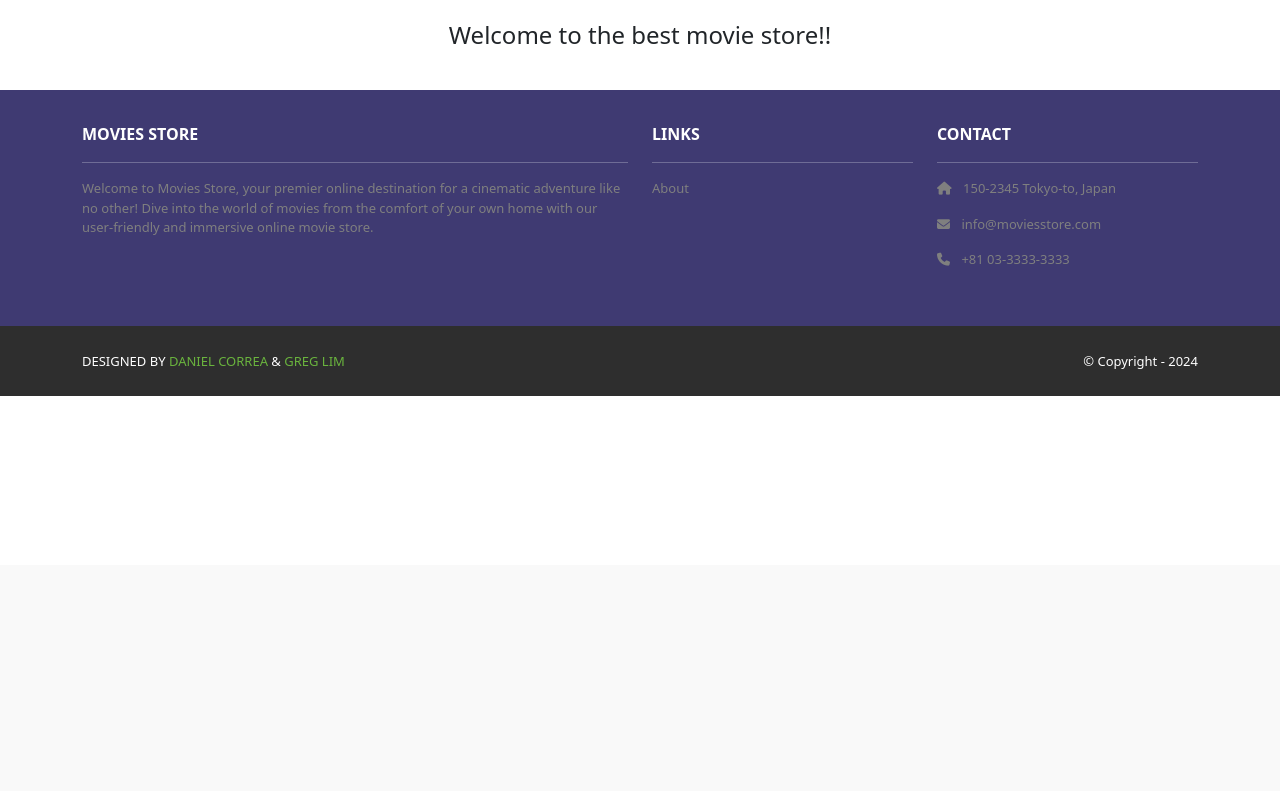
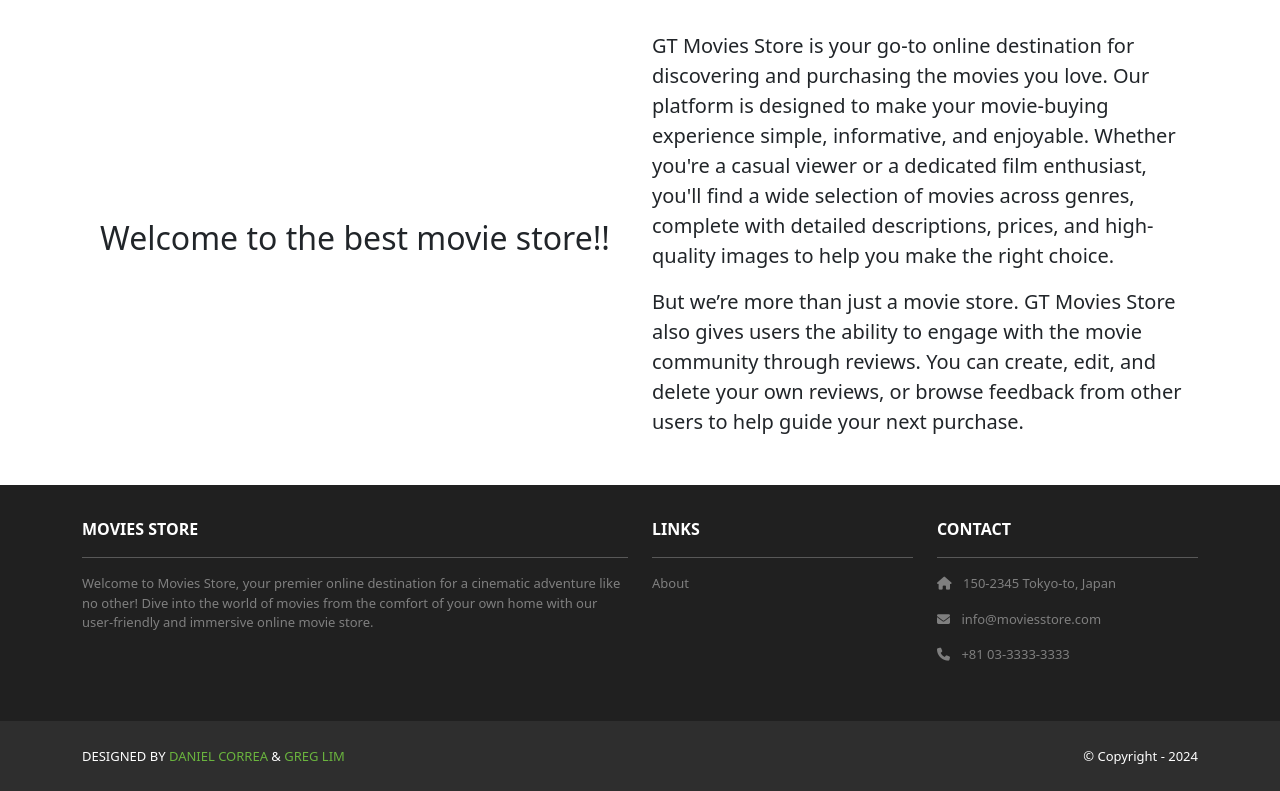
Before and after one commit to BradenPotter/moviesstore, a Django app: page / in a window 1280 px wide. Shown: the part 235-1026 px from the top of the page. Before the commit the page ends 631 px from the top, so only its background shows below. Run offline with Django 5.2, Linux system fonts and the light colour scheme; some libraries are stand-ins or nearby versions.

Commit message:
updated home page

```diff
--- a/home/templates/home/index.html
+++ b/home/templates/home/index.html
@@ -2,15 +2,19 @@
 {% block content %}
 <header class="masthead bg-index text-white text-center py-4">
   <div class="container d-flex align-items-center flex-column pt-2">
-    <h2>Movies Store</h2>
+    <h1>Movies Store</h1>
     <p>Your Ticket to Unlimited Entertainment!</p>
   </div>
 </header>
 <div class="p-3">
   <div class="container">
     <div class="row mt-3">
-      <div class="col mx-auto text-center mb-3">
-        <h4>Welcome to the best movie store!!</h4>
+      <div class="col mx-auto text-center mb-3 d-flex justify-content-center align-items-center">
+        <h4 style="font-size: 2em;">Welcome to the best movie store!!</h4>
+      </div>
+      <div class="col mx-auto mb-3">
+        <p style="font-size: 1.25em;">GT Movies Store is your go-to online destination for discovering and purchasing the movies you love. Our platform is designed to make your movie-buying experience simple, informative, and enjoyable. Whether you're a casual viewer or a dedicated film enthusiast, you'll find a wide selection of movies across genres, complete with detailed descriptions, prices, and high-quality images to help you make the right choice.</p>
+        <p style="font-size: 1.25em;">But we’re more than just a movie store. GT Movies Store also gives users the ability to engage with the movie community through reviews. You can create, edit, and delete your own reviews, or browse feedback from other users to help guide your next purchase.</p>
       </div>
     </div>
   </div>
--- a/moviesstore/static/css/style.css
+++ b/moviesstore/static/css/style.css
@@ -12,8 +12,7 @@
 }
 
 .ms-footer {
-  /* background-color: #202020; */
-  background-color: #3f3a72;
+  background-color: #202020;
 }
 
 .ms-footer p {
```
